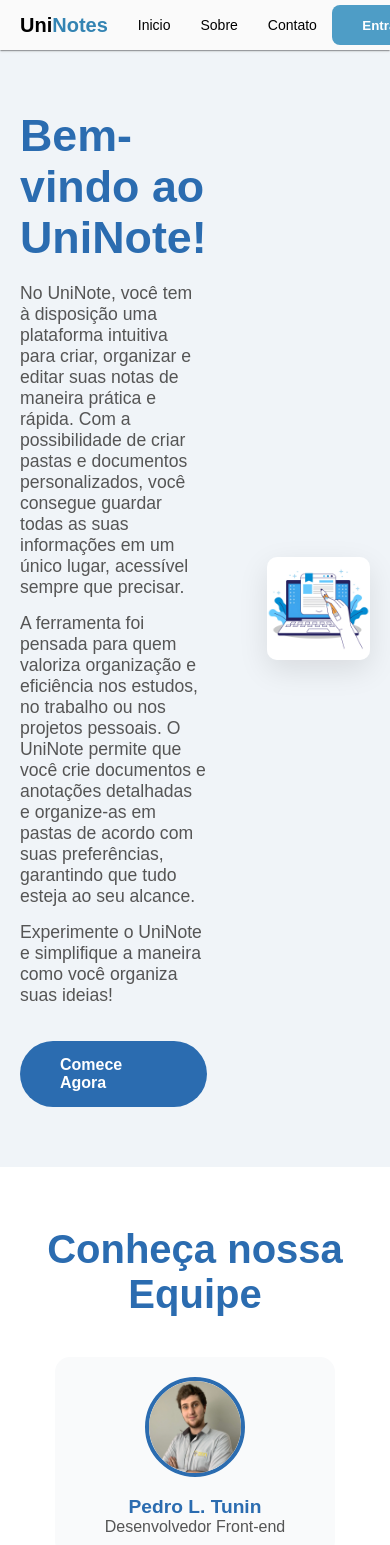
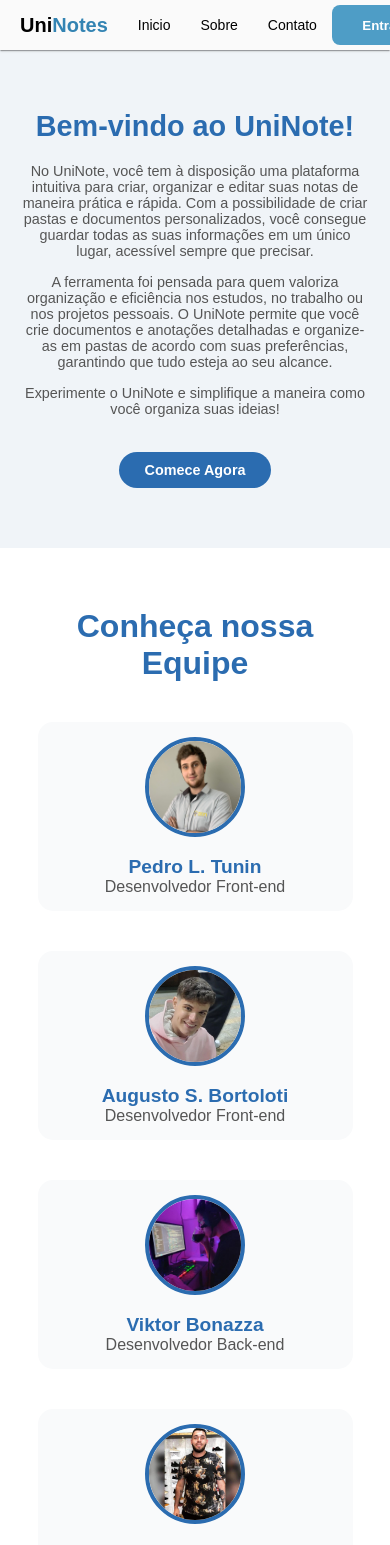
Before and after one commit to ViiKDev/uninotes-web, an Angular app: page /home in a window 390 px wide. Shown: the top 1545 px of the page. Built offline with nearby package versions, Linux system fonts and the light colour scheme.

Commit message:
[UniNote] - Home responsiva

```diff
--- a/angular.json
+++ b/angular.json
@@ -100,5 +100,8 @@
         }
       }
     }
+  },
+  "cli": {
+    "analytics": false
   }
 }
--- a/src/app/components/home/home.component.html
+++ b/src/app/components/home/home.component.html
@@ -47,12 +47,12 @@
           <p class="member-function">Desenvolvedor Back-end</p>
         </div>
         <div class="team-member">
-          <img src="../../../assets/imgs/member-images/team-member-test.jpg" alt="Caíque P. Delazari">
+          <img src="../../../assets/imgs/member-images/img-caique.jpeg" alt="Caíque P. Delazari">
           <h3>Caíque P. Delazari</h3>
           <p class="member-function">Documentação</p>
         </div>
         <div class="team-member">
-          <img src="../../../assets/imgs/member-images/team-member-test.jpg" alt="Yedi Trindade">
+          <img src="../../../assets/imgs/member-images/image-yedi.png" alt="Yedi Trindade">
           <h3>Yedi Trindade</h3>
           <p class="member-function">Documentação</p>
         </div>
--- a/src/app/components/home/home.component.scss
+++ b/src/app/components/home/home.component.scss
@@ -61,7 +61,7 @@ section {
   border-radius: 50px;
   font-weight: 600;
   transition: background-color 0.3s ease, transform 0.3s ease;
-    margin-top: 20px; /* Adiciona espaçamento superior */
+  margin-top: 20px;
 }
 
 .cta-button:hover {
@@ -71,7 +71,7 @@ section {
 
 .image-section {
   flex: 1;
-  display: flex;
+  display: block;
   justify-content: center;
 }
 
@@ -161,3 +161,58 @@ section {
   line-height: 1.8;
   margin-bottom: 15px;
 }
+
+/* Responsividade */
+@media (max-width: 768px) {
+  .content {
+    flex-direction: column;
+    gap: 20px;
+    text-align: center;
+  }
+
+  .text-section h1 {
+    font-size: 2rem;
+  }
+
+  .text-section p {
+    font-size: 1rem;
+  }
+
+  .cta-button {
+    padding: 12px 30px;
+    font-size: 1rem;
+  }
+
+  .image-section {
+    margin-top: 20px;
+    display: none;
+  }
+
+  .about-body h2,
+  .about-project-container h2 {
+    font-size: 2rem;
+  }
+
+  .team-member {
+    width: 90%;
+  }
+}
+
+@media (max-width: 480px) {
+  .text-section h1 {
+    font-size: 1.8rem;
+  }
+
+  .text-section p {
+    font-size: 0.9rem;
+  }
+
+  .cta-button {
+    font-size: 0.9rem;
+    padding: 10px 25px;
+  }
+
+  .team-member {
+    padding: 15px;
+  }
+}
```
Also changed, not shown: src/assets/imgs/member-images/image-yedi.png (added), src/assets/imgs/member-images/img-caique.jpeg (added). Lines whose indentation alone changed are shown as unchanged.
